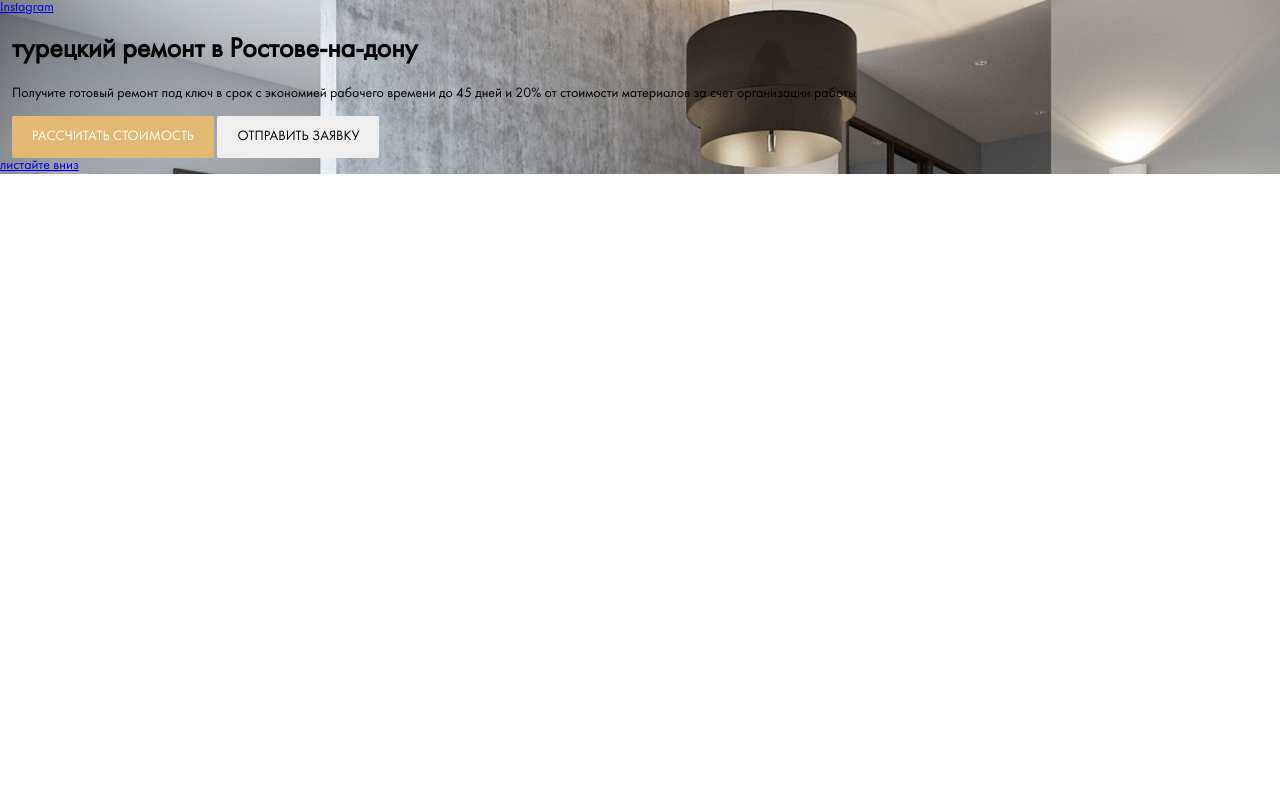
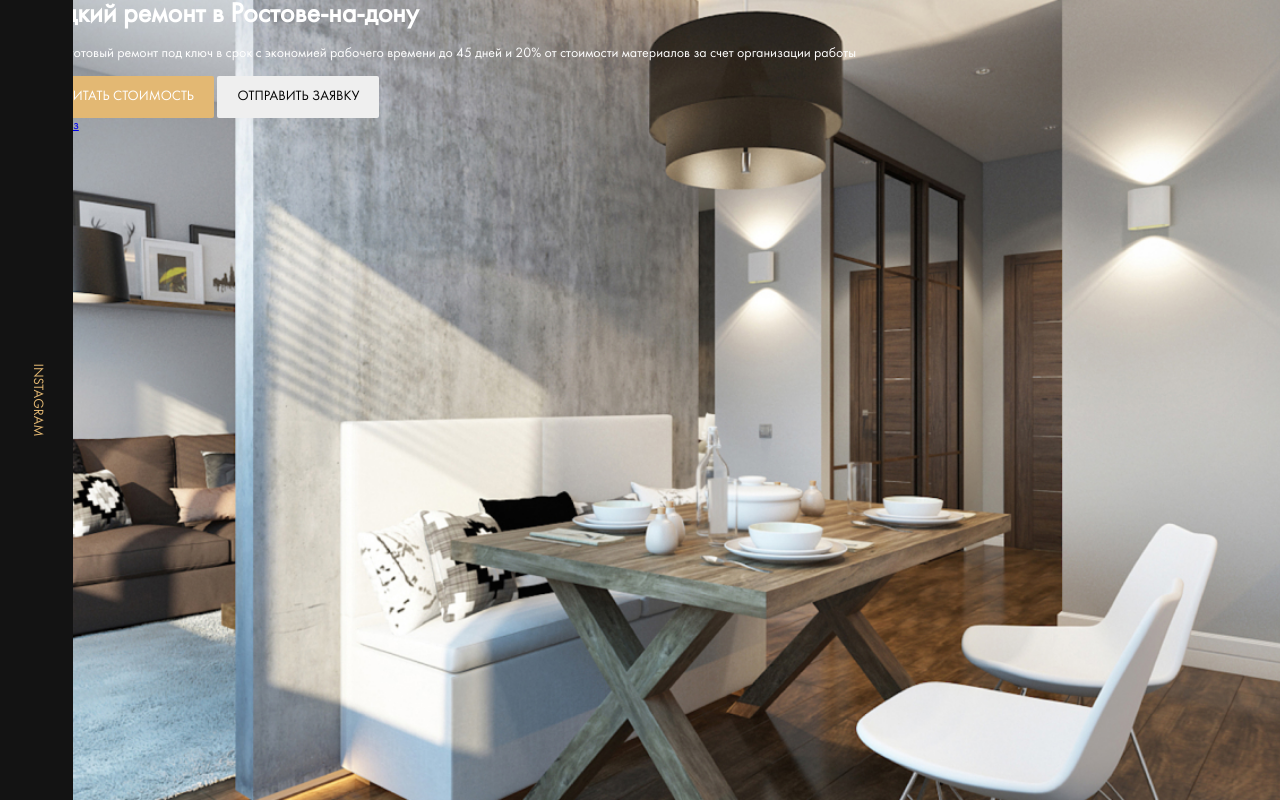
Before and after one commit to grifonna8/repair-design, a PHP site: page / in a window 1280 px wide. Shown: the part 90-890 px from the top of the page. Before the commit the page ends 264 px from the top, so only its background shows below. Run offline with PHP 8.4, Linux system fonts and the light colour scheme; some web fonts are replaced.

Commit message:
feat: added instagram button

```diff
--- a/css/style.css
+++ b/css/style.css
@@ -356,7 +356,30 @@ template {
   margin-right: 45px; }
 
 .hero {
-  background: url("../img/hero-bg.jpg"); }
+  position: relative;
+  background: #131313 url("../img/hero-bg.jpg") no-repeat center/cover;
+  height: 100vh;
+  color: #fff; }
+  .hero__instagram {
+    position: absolute;
+    left: 0;
+    top: 0;
+    max-width: 80px;
+    height: 100vh; }
+
+.instagram {
+  display: flex;
+  justify-content: center;
+  align-items: center;
+  background-color: #131313; }
+  .instagram__link {
+    text-transform: uppercase;
+    color: #E3B873;
+    text-decoration: none;
+    transform: rotate(90deg); }
+
+.title {
+  margin: 0; }
 
 body {
   font-family: 'Futura Book', sans-serif;
--- a/index.html
+++ b/index.html
@@ -32,10 +32,13 @@
 
   <main>
     <section class="hero">
-      <a href="#" class="instagram hero__instagram">Instagram</a>
+      <div class="instagram hero__instagram">
+        <a href="#" class="instagram__link">Instagram</a>
+      </div>
+
       <div class="hero__content">
         <div class="container">
-          <h1 class="title hero__title">турецкий ремонт в Ростове-на-дону</h1>
+          <h1 class="title hero__title">Турецкий ремонт в Ростове-на-дону</h1>
           <p class="hero__text">Получите готовый ремонт под ключ в срок с экономией рабочего времени до 45 дней и 20% от стоимости материалов за счет организации работы</p>
           <button class="button hero__button button--primary">Рассчитать стоимость</button>
           <button class="button hero__button button--outline">Отправить заявку</button>
--- a/sass/templates/_hero.sass
+++ b/sass/templates/_hero.sass
@@ -1,2 +1,23 @@
 .hero
-  background: url('../img/hero-bg.jpg')
+  position: relative
+  background: $dark url('../img/hero-bg.jpg') no-repeat center / cover
+  height: 100vh
+  color: $light
+  &__instagram
+    position: absolute
+    left: 0
+    top: 0
+    max-width: 80px
+    height: 100vh
+.instagram
+  display: flex
+  justify-content: center
+  align-items: center
+  background-color: $dark
+  &__link
+    text-transform: uppercase
+    color: $primary
+    text-decoration: none
+    transform: rotate(90deg)
+.title
+  margin: 0
```
